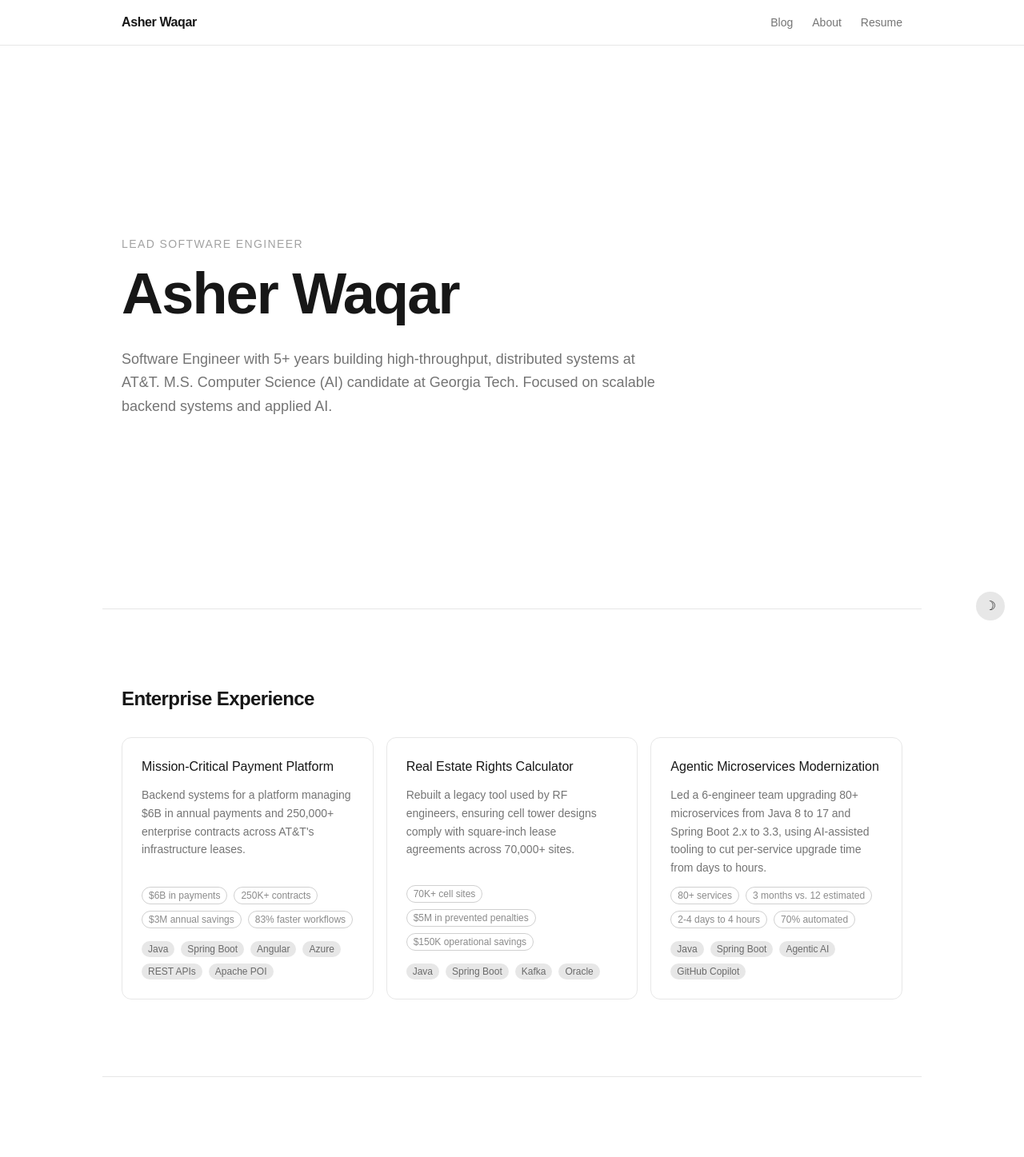
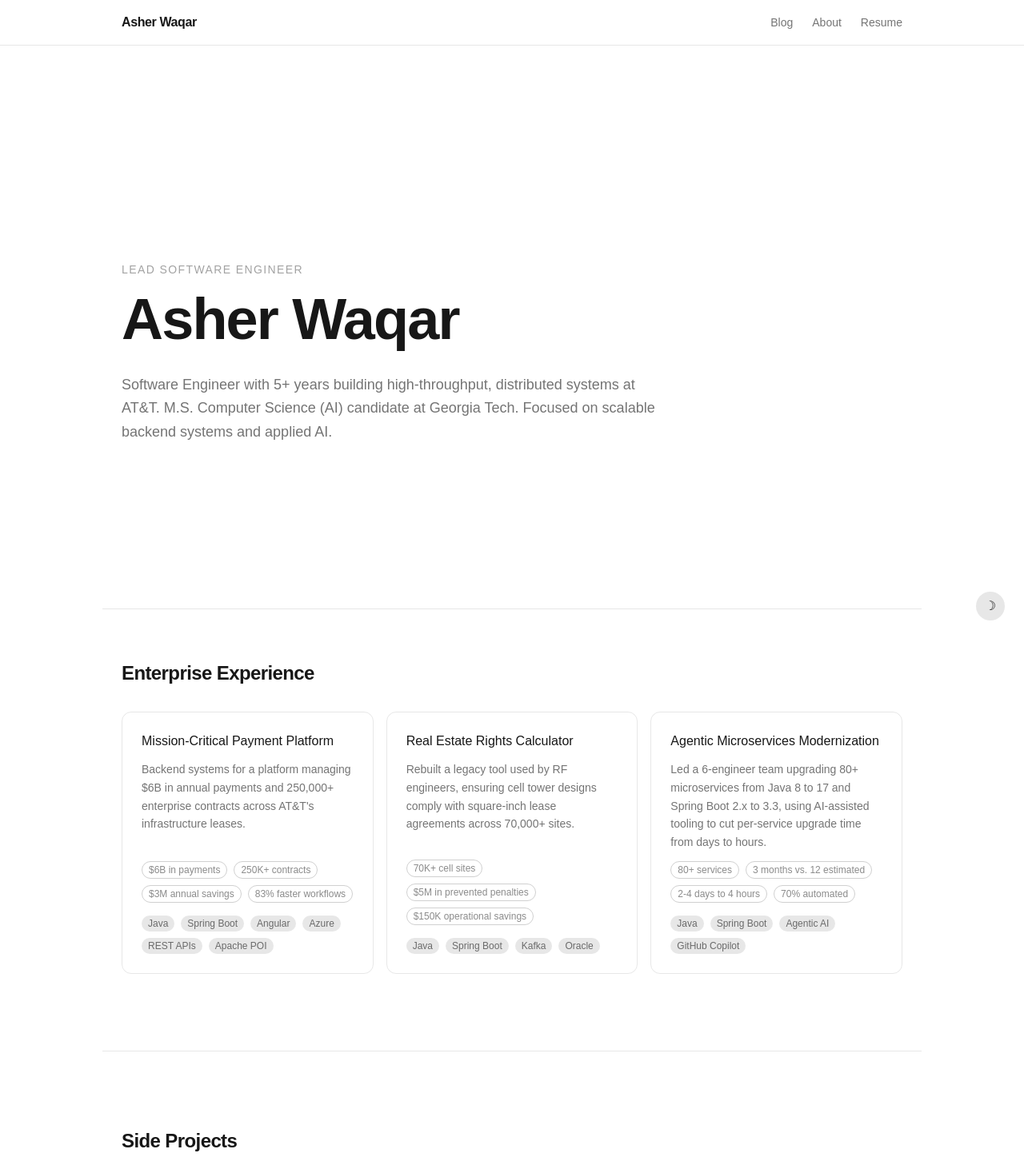
Before and after one commit to awaq96/portfolio, a Next.js app: page / in a window 1280 px wide. Shown: the top 1447 px of the page at 80% size. Built offline with nearby package versions, Linux system fonts and the light colour scheme.

Commit message:
padding adjustment

```diff
--- a/app/components/home/EnterpriseSection.tsx
+++ b/app/components/home/EnterpriseSection.tsx
@@ -4,7 +4,7 @@ import { enterpriseProjects } from "@/content/projects/enterprise";
 
 export default function EnterpriseSection() {
   return (
-    <section id="enterprise" className="border-t border-foreground/10 max-w-5xl mx-auto px-6 py-12 sm:py-24">
+    <section id="enterprise" className="border-t border-foreground/10 max-w-5xl mx-auto px-6 pt-8 sm:pt-16 pb-12 sm:pb-24">
       <SectionHeading>Enterprise Experience</SectionHeading>
       <div className="grid sm:grid-cols-2 lg:grid-cols-3 gap-4">
         {enterpriseProjects.map((p) => (
--- a/app/components/home/Intro.tsx
+++ b/app/components/home/Intro.tsx
@@ -1,6 +1,6 @@
 export default function Intro() {
   return (
-    <section className="min-h-[88vh] flex flex-col justify-center max-w-5xl mx-auto px-6 py-12 sm:py-24">
+    <section className="min-h-[88vh] flex flex-col justify-center max-w-5xl mx-auto px-6 pt-12 sm:pt-24 pb-4 sm:pb-8">
       <p className="text-sm text-foreground/40 mb-4 tracking-widest uppercase">
         Lead Software Engineer
       </p>
```
